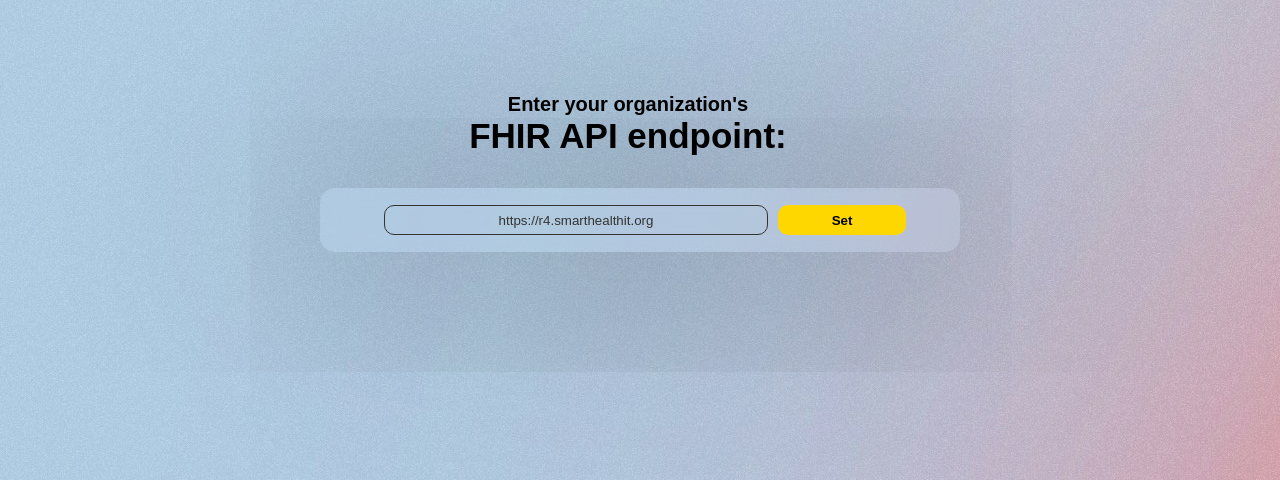
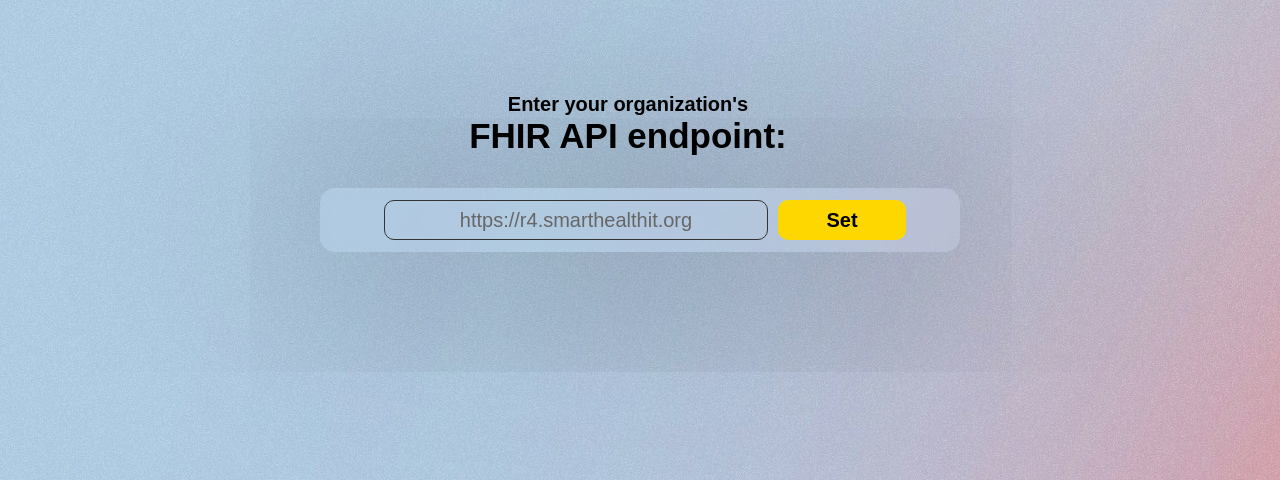
Before and after one commit to Toyakki/ImagEHR, a Flask app: page /set-fhir in a window 1280 px wide. Shown: the part 177-657 px from the top of the page. Run offline with Flask 3, Linux system fonts and the light colour scheme; parts of the project's set-up code (start-up, migrations or seed data) failed here and were passed over; some libraries are stand-ins or nearby versions; some web fonts are replaced.

Commit message:
Update set-fhir.html

```diff
--- a/templates/set-fhir.html
+++ b/templates/set-fhir.html
@@ -15,9 +15,17 @@
 			outline:none;
 			background:transparent;
 			border:1px solid #333;
+			height:40px;
+			font-size:20px;
+			line-height:20px;
+		}
+		.linkbut{
+			height:40px;
+			font-size: 20px;
+			line-height: 20px;
 		}
 		.linkdrop::placeholder{
-			color:#333;
+			color:#666;
 		}
 	</style>
 </head>
```
